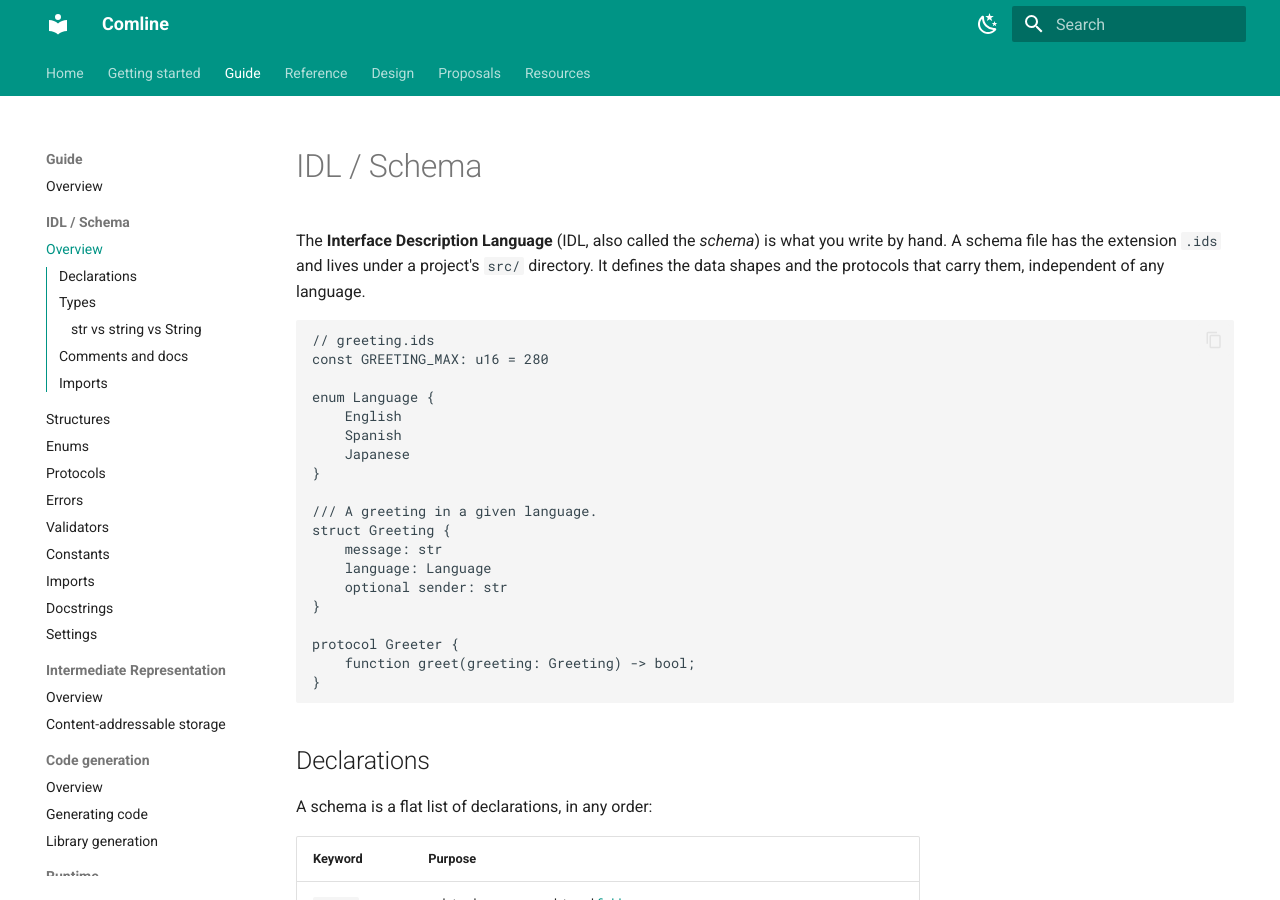
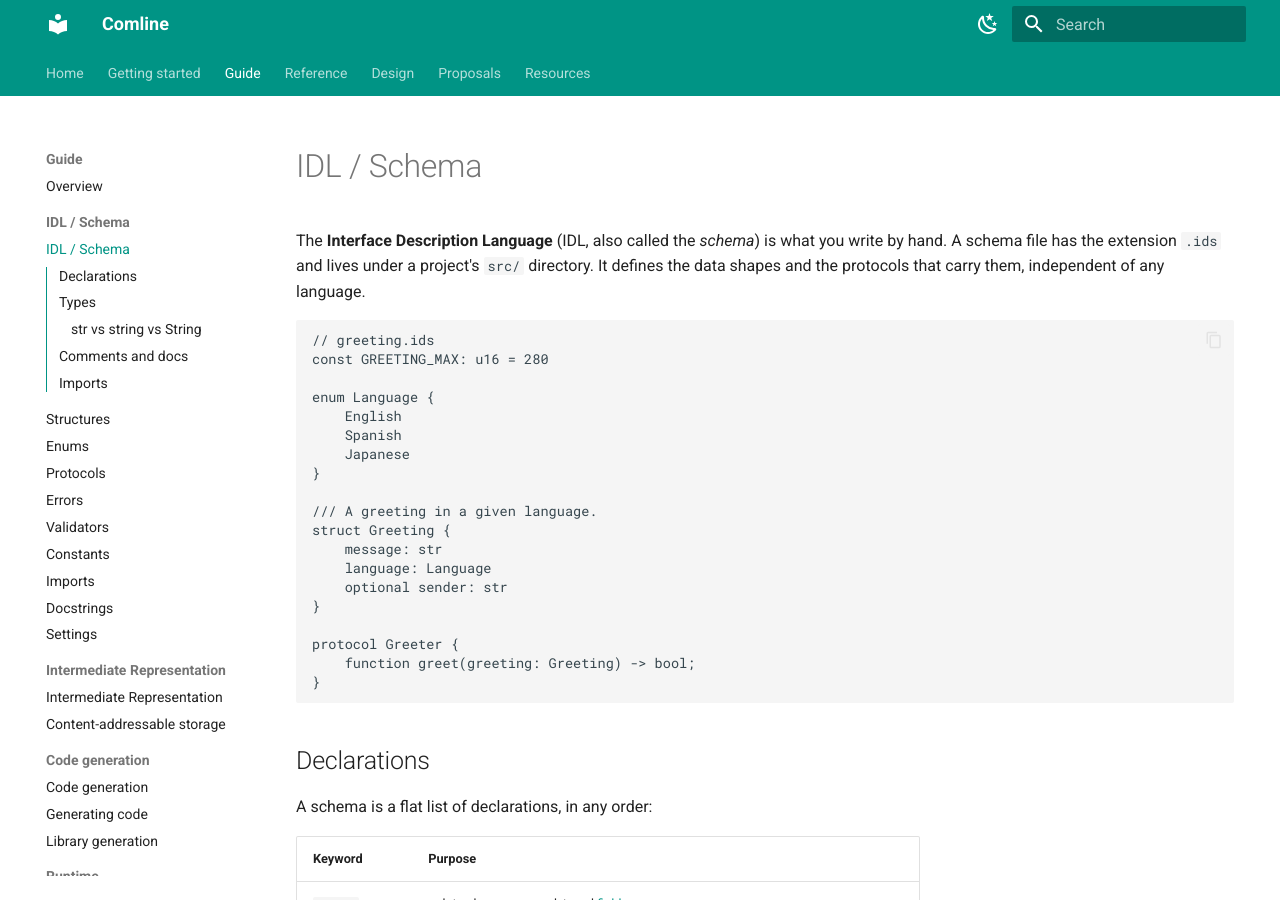
Before and after one commit to ComlineProject/docs, an MkDocs documentation site: the page built from docs/docs/guide/idl/index.md, in a window 1280 px wide and 900 px high. Built offline with MkDocs 1.6.1 and Material for MkDocs 9.7.7, drawn with Linux system fonts in a browser that asks for light colours; the version menu is left out; some of the changed lines change nothing that is shown.

Commit message:
docs: drop the 'Overview' index-entry naming
Back to the original nav: tabs + navigation.sections + toc.integrate,
section index pages untitled. mkdocs.yml is now identical to before the
nav changes.

```diff
--- a/docs/mkdocs.yml
+++ b/docs/mkdocs.yml
@@ -7,7 +7,7 @@ nav:
   - Guide:
     - Overview: 'guide/overview.md'
     - 'IDL / Schema':
-      - Overview: 'guide/idl/index.md'
+      - 'guide/idl/index.md'
       - Structures: 'guide/idl/structure.md'
       - Enums: 'guide/idl/enum.md'
       - Protocols: 'guide/idl/protocol.md'
@@ -18,14 +18,14 @@ nav:
       - Docstrings: 'guide/idl/docstrings.md'
       - Settings: 'guide/idl/settings.md'
     - 'Intermediate Representation':
-      - Overview: 'guide/ir/index.md'
+      - 'guide/ir/index.md'
       - Content-addressable storage: 'guide/ir/cas.md'
     - 'Code generation':
-      - Overview: 'guide/codegen/index.md'
+      - 'guide/codegen/index.md'
       - Generating code: 'guide/codegen/generating-code.md'
       - Library generation: 'guide/codegen/library-generation.md'
     - 'Runtime':
-      - Overview: 'guide/runtime/index.md'
+      - 'guide/runtime/index.md'
       - Call systems & serialization: 'guide/runtime/call-system.md'
     - 'Packages & dependencies': 'guide/packages/index.md'
   - Reference:
@@ -33,7 +33,7 @@ nav:
     - CLI: 'reference/cli.md'
     - Versioning rules: 'reference/versioning.md'
   - Design:
-    - Overview: 'design/index.md'
+    - 'design/index.md'
     - Consumer generation configuration: 'design/consumer-generation-config.md'
     - Multi-version generation: 'design/multi-version-generation.md'
     - IR freezing & the version state: 'design/ir-generation.md'
@@ -43,7 +43,7 @@ nav:
     - Runtime & generation repo structure: 'design/runtime-repo-structure.md'
     - Playground & tutorial: 'design/playground-and-tutorial.md'
   - Proposals:
-    - Overview: 'proposals/index.md'
+    - 'proposals/index.md'
     - Automatic documentation: 'proposals/auto-documentation.md'
   - Resources: 'resources.md'
 
```
